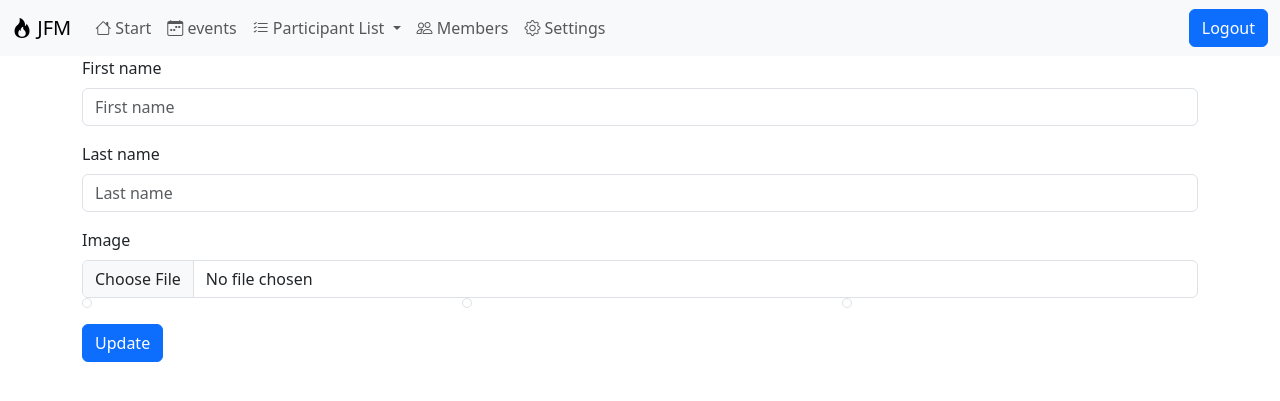
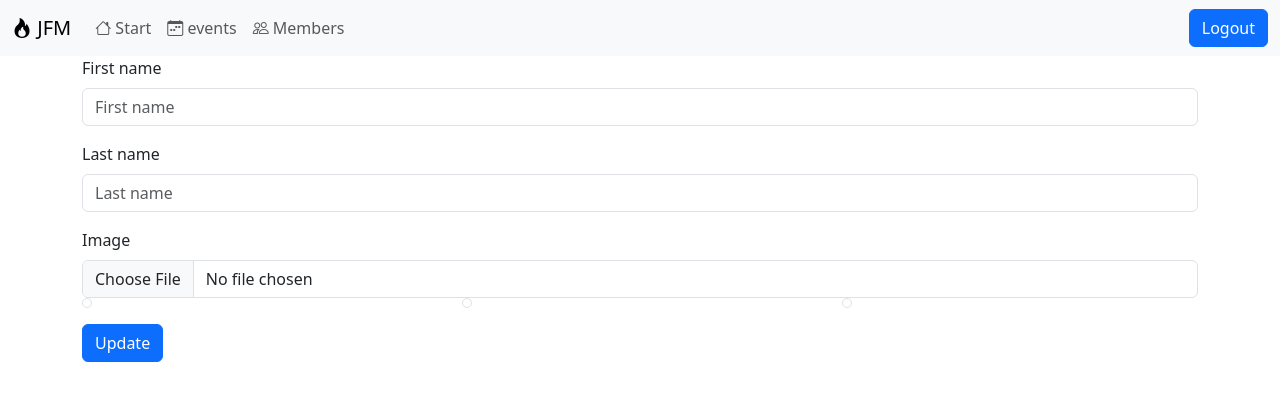
Before and after one commit to jensboe/JFM, a Django app: page /members/create/ in a window 1280 px wide. Shown: the top 401 px of the page. Run offline with Django 4.2, Linux system fonts and the light colour scheme; the visitor is signed in with stand-in values (Sample User, id 1); parts of the project's set-up code (start-up, migrations or seed data) failed here and were passed over; some libraries are stand-ins or nearby versions.

Commit message:
Hide unfinished items

```diff
--- a/templates/menu/navbar.html
+++ b/templates/menu/navbar.html
@@ -15,7 +15,7 @@
             <ul class="navbar-nav me-auto mb-2 mb-lg-0">
                 {% include 'menu/link.html' with url_name='home' name=_('Start') icon='house' %}
                 {% include 'menu/link.html' with url_name='events:list' name=_('events') icon='calendar-week' %}
-                <li class="nav-item dropdown">
+                <!--<li class="nav-item dropdown">
                     <a class="nav-link dropdown-toggle"
                        href="#"
                        id="navbarDropdown"
@@ -24,7 +24,7 @@
                        aria-expanded="false">
                         <i class="bi bi-list-check"></i> {% translate "Participant List" %}
                     </a>
-                    <ul class="dropdown-menu" aria-labelledby="navbarDropdown">
+                     <ul class="dropdown-menu" aria-labelledby="navbarDropdown">
                         <li>
                             <a class="dropdown-item" href="#"><i class="bi bi-calendar-heart"></i> 5.1.23 Current event title</a>
                         </li>
@@ -53,9 +53,9 @@
                             <a class="dropdown-item" href="#">Statistics</a>
                         </li>
                     </ul>
-                </li>
+                </li> -->
                 {% include 'menu/link.html' with url_name='members:list' name=_('Members') icon='people' %}
-                {% include 'menu/link.html' with url_name='home' name=_('Settings') icon='gear' %}
+                <!-- {% include 'menu/link.html' with url_name='home' name=_('Settings') icon='gear' %} -->
             </ul>
             {% if user.is_authenticated %}
                 <a href="{% url 'logout' %}"
```
